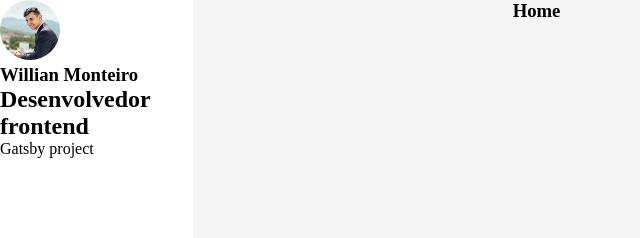
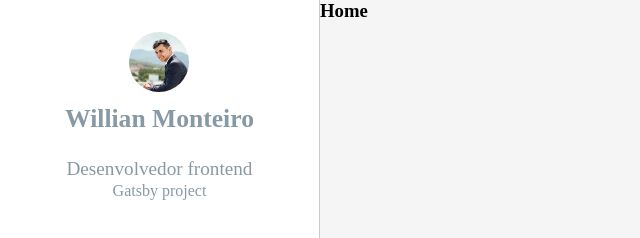
Before and after one commit to willianmonteiro/willianmonteiro-blog, a Gatsby site: page / in a window 1280 px wide. Shown: the top 238 px of the page, without its empty margins (0-640 px from the left). Built offline with nearby package versions, Linux system fonts and the light colour scheme; Gatsby itself is replaced by a stand-in of ours.

Commit message:
profile and sidebar components

```diff
--- a/src/components/Layout/index.js
+++ b/src/components/Layout/index.js
@@ -1,6 +1,6 @@
 import React from "react"
 import PropTypes from "prop-types"
-import Profile from "../Profile"
+import Sidebar from "../Sidebar"
 
 import GlobalStyles from "../../styles/global"
 import { LayoutWrapper, Main } from "./styles"
@@ -9,9 +9,7 @@ const Layout = ({ children }) => {
   return (
     <LayoutWrapper>
       <GlobalStyles />
-      <aside>
-        <Profile />
-      </aside>
+      <Sidebar />
       <Main>{children}</Main>
     </LayoutWrapper>
   )
--- a/src/components/Profile/index.js
+++ b/src/components/Profile/index.js
@@ -1,6 +1,6 @@
 import React from "react"
 import { useStaticQuery, graphql } from "gatsby"
-
+import { Container, LinkTo, Author, Position, Description } from "./styles"
 import Avatar from "../Avatar"
 
 const Profile = () => {
@@ -21,12 +21,14 @@ const Profile = () => {
   `)
 
   return (
-    <div className="Profile-wrapper">
-      <Avatar />
-      <h1>{title}</h1>
-      <h2>{position}</h2>
-      <p>{description}</p>
-    </div>
+    <Container>
+      <LinkTo>
+        <Avatar />
+        <Author>{title}</Author>
+        <Position>{position}</Position>
+      </LinkTo>
+      <Description>{description}</Description>
+    </Container>
   )
 }
 
--- /dev/null
+++ b/src/components/Profile/styles.js
@@ -0,0 +1,33 @@
+import styled from "styled-components"
+import { Link } from "gatsby"
+
+export const Container = styled.section`
+  color: #8899a6;
+  display: flex;
+  flex-direction: column;
+`
+
+export const LinkTo = styled(Link)`
+  color: #8899a6;
+  text-decoration: none;
+  transition: color 0.5s;
+
+  &:hover {
+    color: #1fa1f2;
+  }
+`
+
+export const Author = styled.h1`
+  font-size: 1.6rem;
+  margin: 0.5rem auto 1.5rem;
+`
+export const Position = styled.small`
+  display: block;
+  font-size: 1.2rem;
+  font-weight: 300;
+`
+export const Description = styled.p`
+  font-size: 1rem;
+  font-weight: 300;
+  line-height: 1.4;
+`
--- /dev/null
+++ b/src/components/Sidebar/index.js
@@ -0,0 +1,12 @@
+import React from "react"
+import Profile from "../Profile"
+
+import { Container } from "./styles"
+
+const Sidebar = () => (
+  <Container>
+    <Profile />
+  </Container>
+)
+
+export default Sidebar
--- /dev/null
+++ b/src/components/Sidebar/styles.js
@@ -0,0 +1,14 @@
+import styled from "styled-components"
+
+export const Container = styled.aside`
+  align-items: center;
+  border-right: 1px solid #ccc;
+  background: #fff;
+  display: flex;
+  flex-direction: column;
+  height: 100vh;
+  position: fixed;
+  padding: 2rem;
+  text-align: center;
+  width: 20rem;
+`
```
